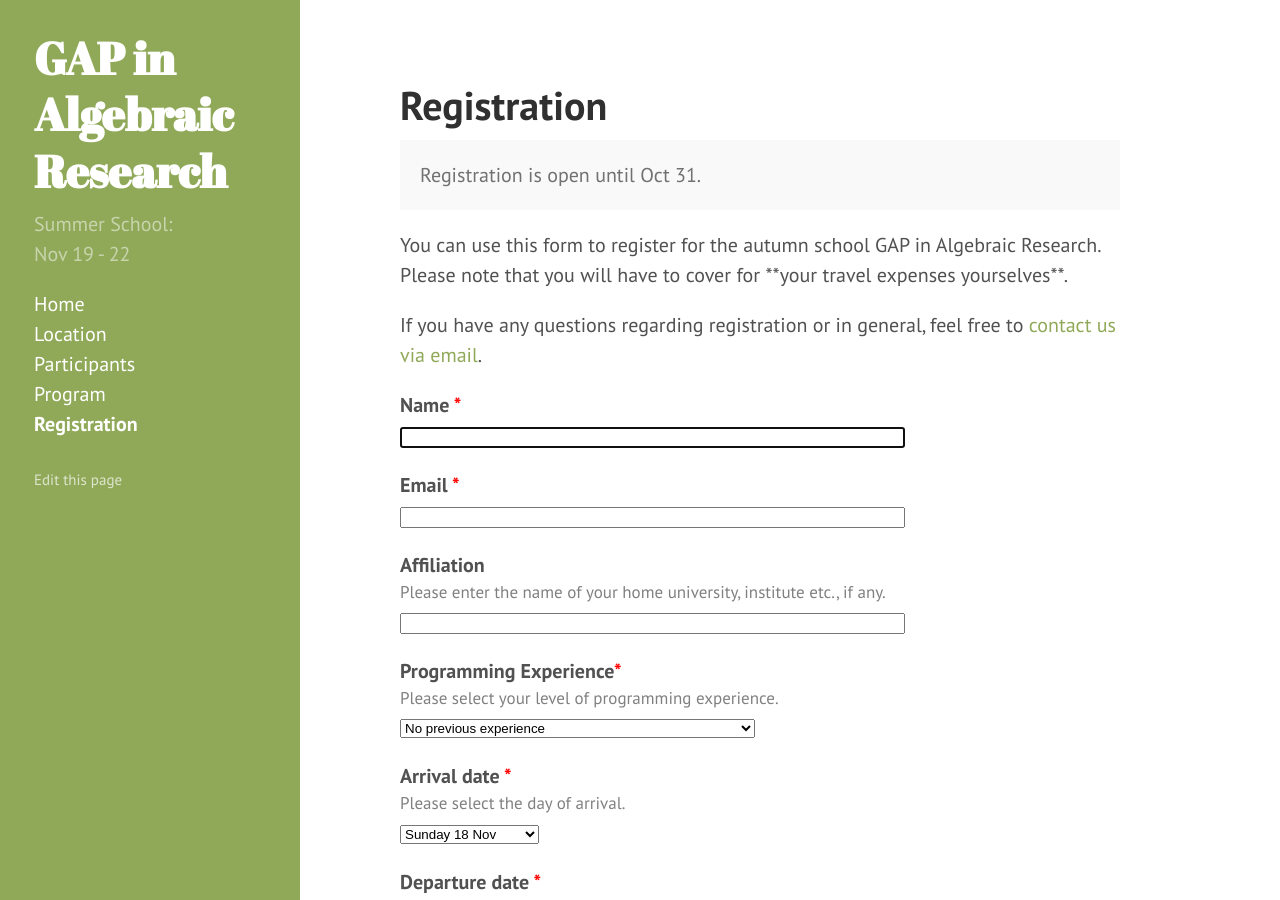
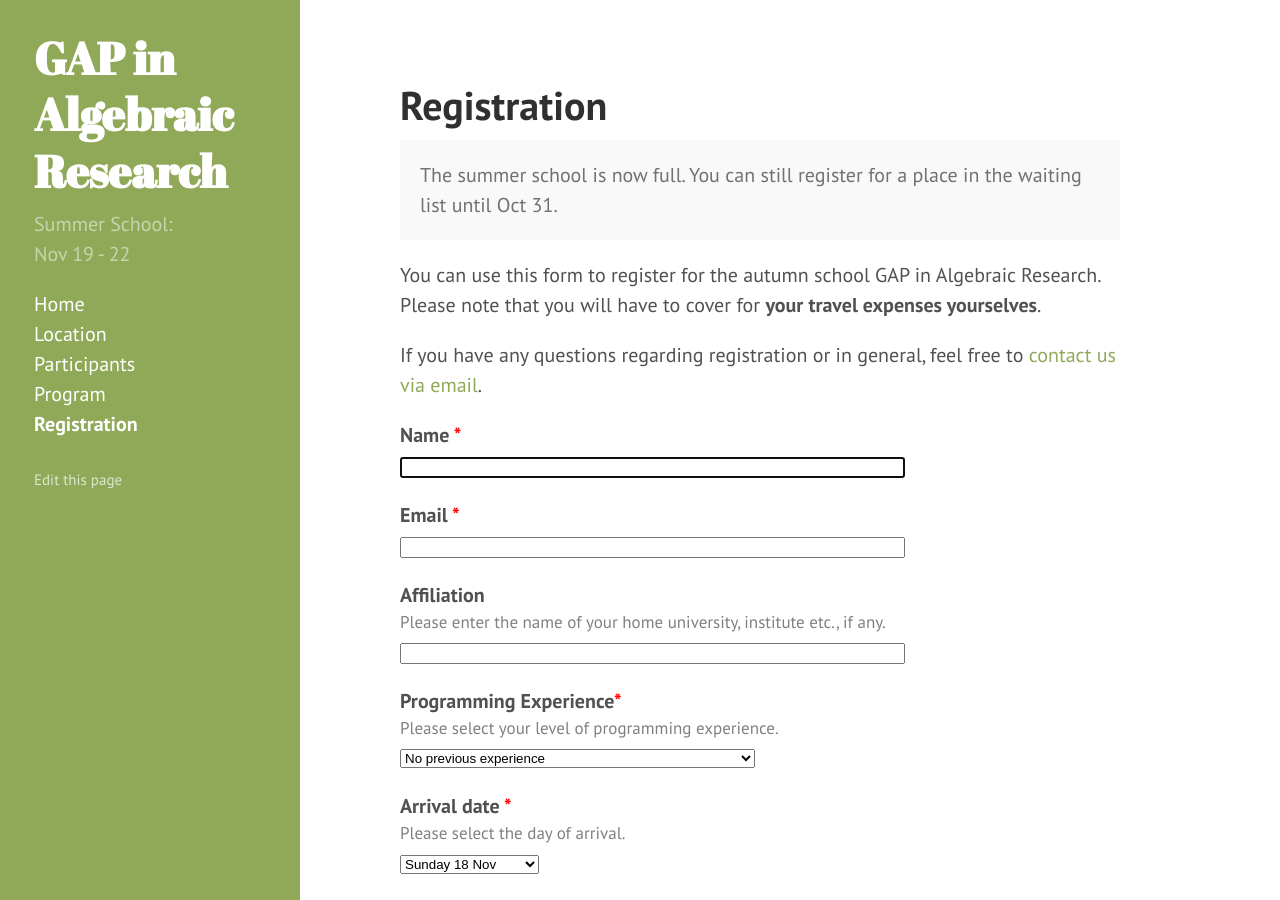
Before and after one commit to lbfm-rwth/gap-in-algebraic-research-2018, a Jekyll site: the page built from registration.html, in a window 1280 px wide and 900 px high. Built offline with Jekyll 4.4.1, drawn with Linux system fonts in a browser that asks for light colours.

Commit message:
School is now full

```diff
--- a/registration.html
+++ b/registration.html
@@ -14,11 +14,11 @@ email: sergio@mathb.rwth-aachen.de
 <p class="message">Registration is closed.</p>
 
 {% when 'open' %}
-<p class="message">Registration is open until Oct 31.</p>
+<p class="message">The summer school is now full. You can still register for a place in the waiting list until Oct 31.</p>
 
 <p>
 You can use this form to register for the autumn school {{ site.title }}.
-Please note that you will have to cover for **your travel expenses yourselves**.
+Please note that you will have to cover for <b>your travel expenses yourselves</b>.
 </p>
 
 <p>
```
